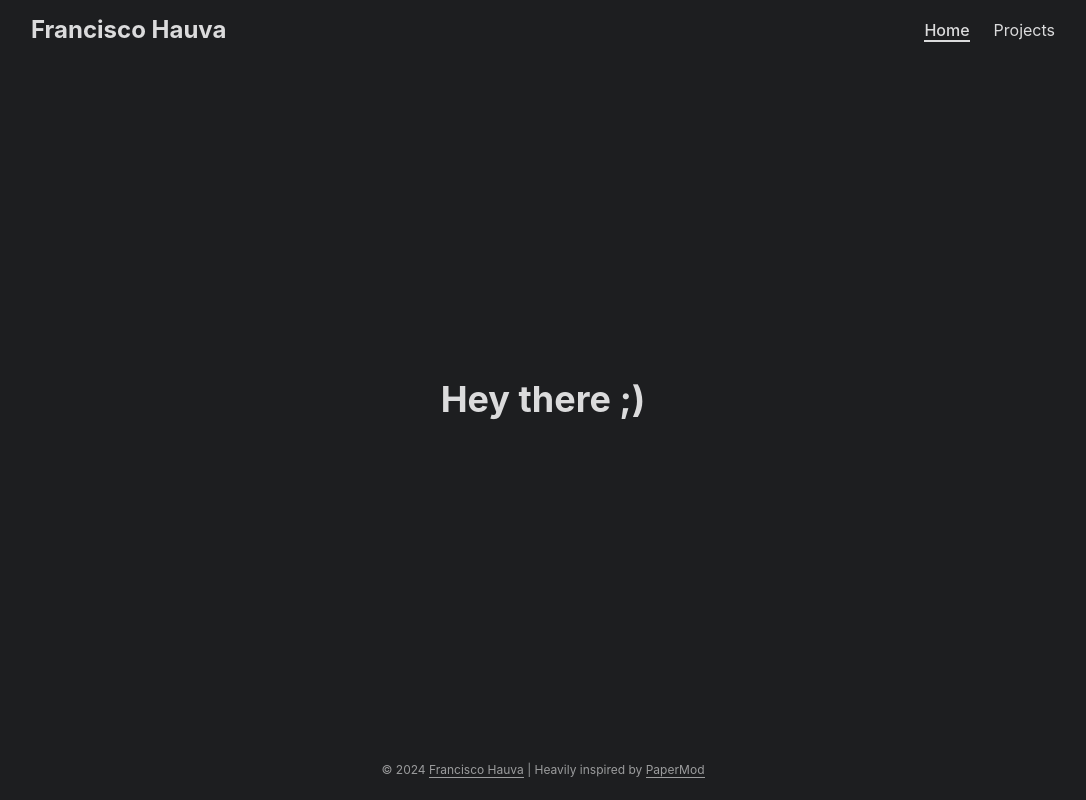
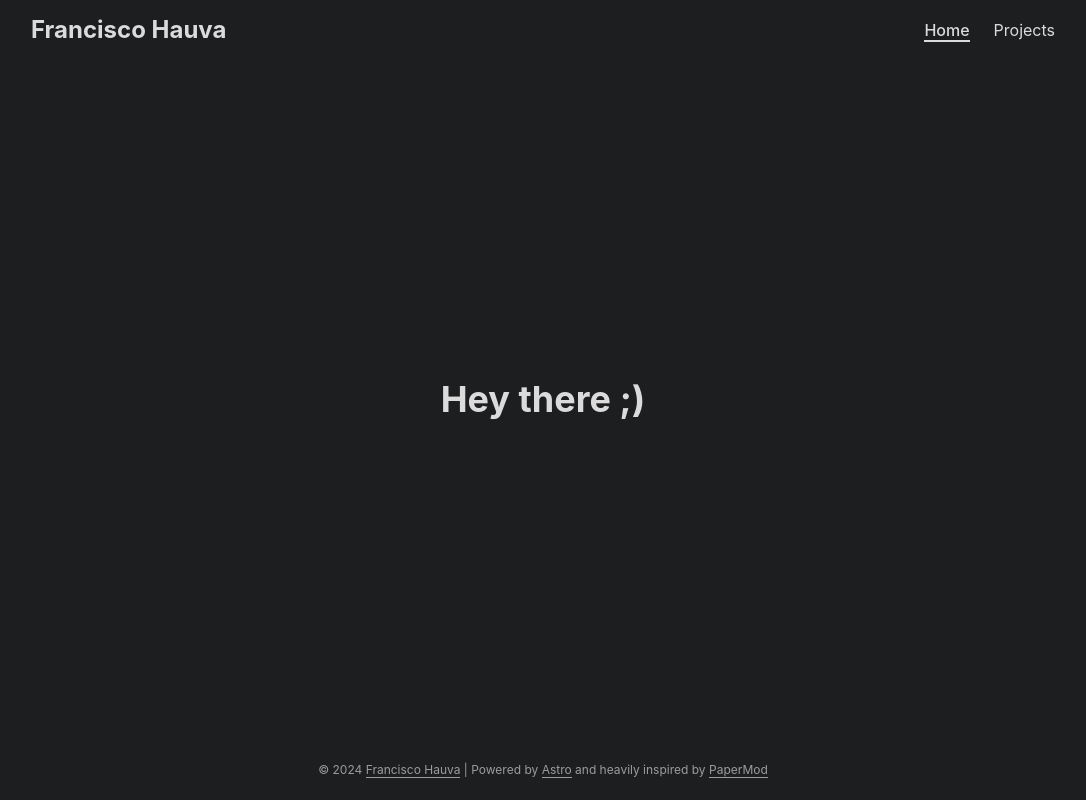
Before and after one commit to Froidland/pancho.moe, an Astro site: page / in a window 1280 px wide. Shown: the whole page, without its empty margins (97-1183 px from the left). Built offline with nearby package versions, Linux system fonts and the light colour scheme; Astro itself is replaced by a stand-in of ours.

Commit message:
feat: add astro to the footer credits

```diff
--- a/src/components/Footer.astro
+++ b/src/components/Footer.astro
@@ -1,7 +1,9 @@
 <footer class="footer">
 	<span>© 2024 </span>
 	<a href="/">Francisco Hauva</a>
-	<span> | Heavily inspired by </span>
+	<span> | Powered by </span>
+	<a href="https://astro.build/">Astro</a>
+	<span> and heavily inspired by</span>
 	<a href="https://github.com/adityatelange/hugo-PaperMod/">PaperMod</a>
 </footer>
 
```
